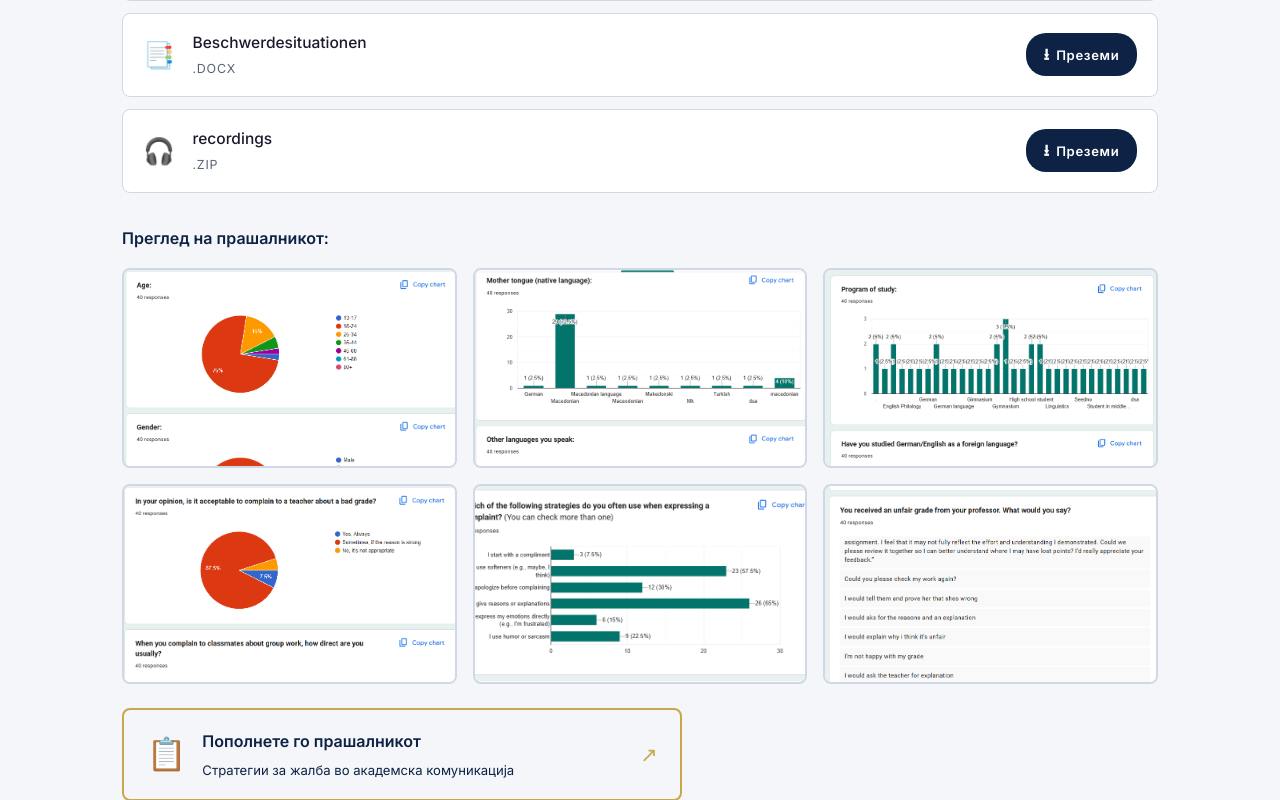
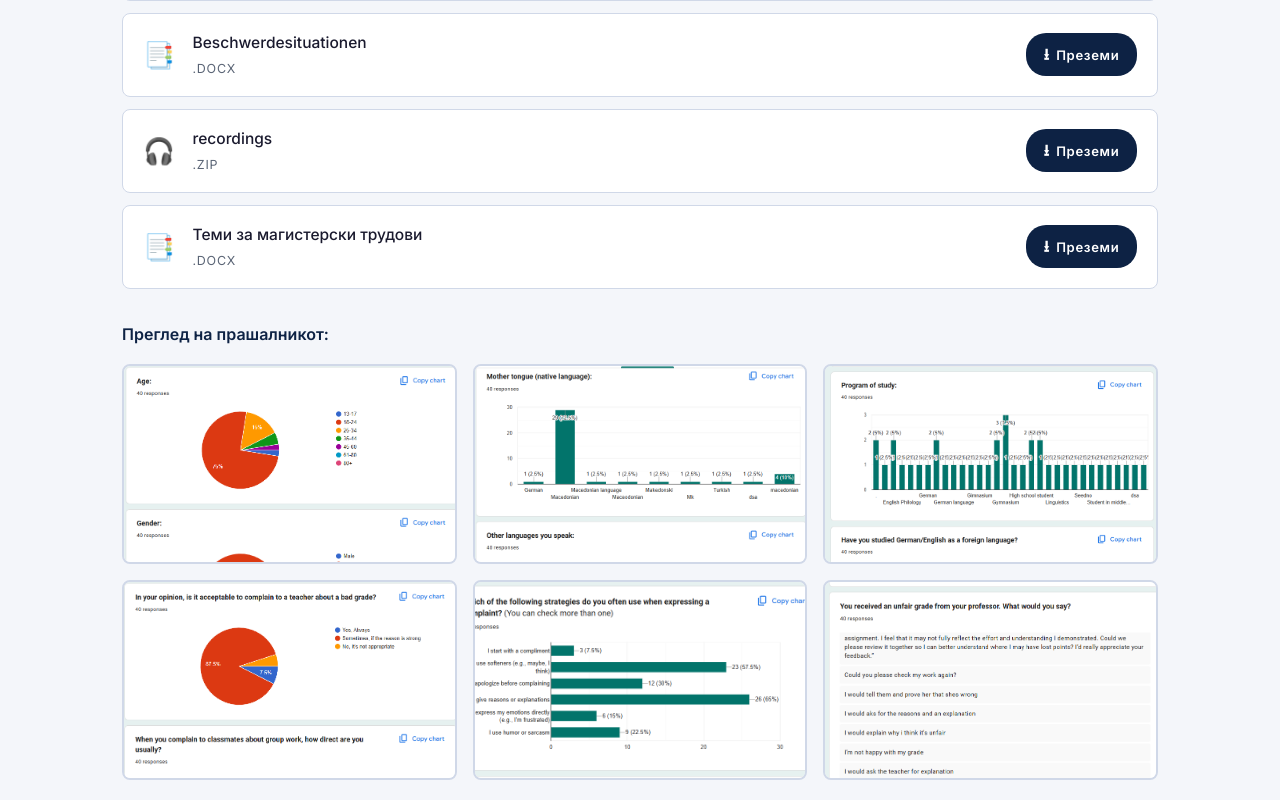
Before and after one commit to VladimirIvanovski/pragmatika_v4, a Flask app: page /materijali in a window 1280 px wide. Shown: the part 4945-5745 px from the top of the page. Run offline with Flask 3, Linux system fonts and the light colour scheme.

Commit message:
Materijali: add master thesis topics docx to corpus section
Co-authored-by: Cursor <cursoragent@cursor.com>

```diff
--- a/templates/materijali.html
+++ b/templates/materijali.html
@@ -577,6 +577,17 @@
                     Преземи
                 </a>
             </li>
+            <li class="file-item">
+                <div class="file-icon">&#128209;</div>
+                <div class="file-info">
+                    <span class="file-name">Теми за магистерски трудови</span>
+                    <span class="file-meta">.docx</span>
+                </div>
+                <a href="https://drive.google.com/uc?export=download&id=1ApM94psOIHN-kGiw43HpFJkKkFGKL1Q2" class="file-download" target="_blank" rel="noopener">
+                    <span class="dl-icon">&#11123;</span>
+                    Преземи
+                </a>
+            </li>
         </ul>
 
         <!-- Screenshot gallery -->
```
